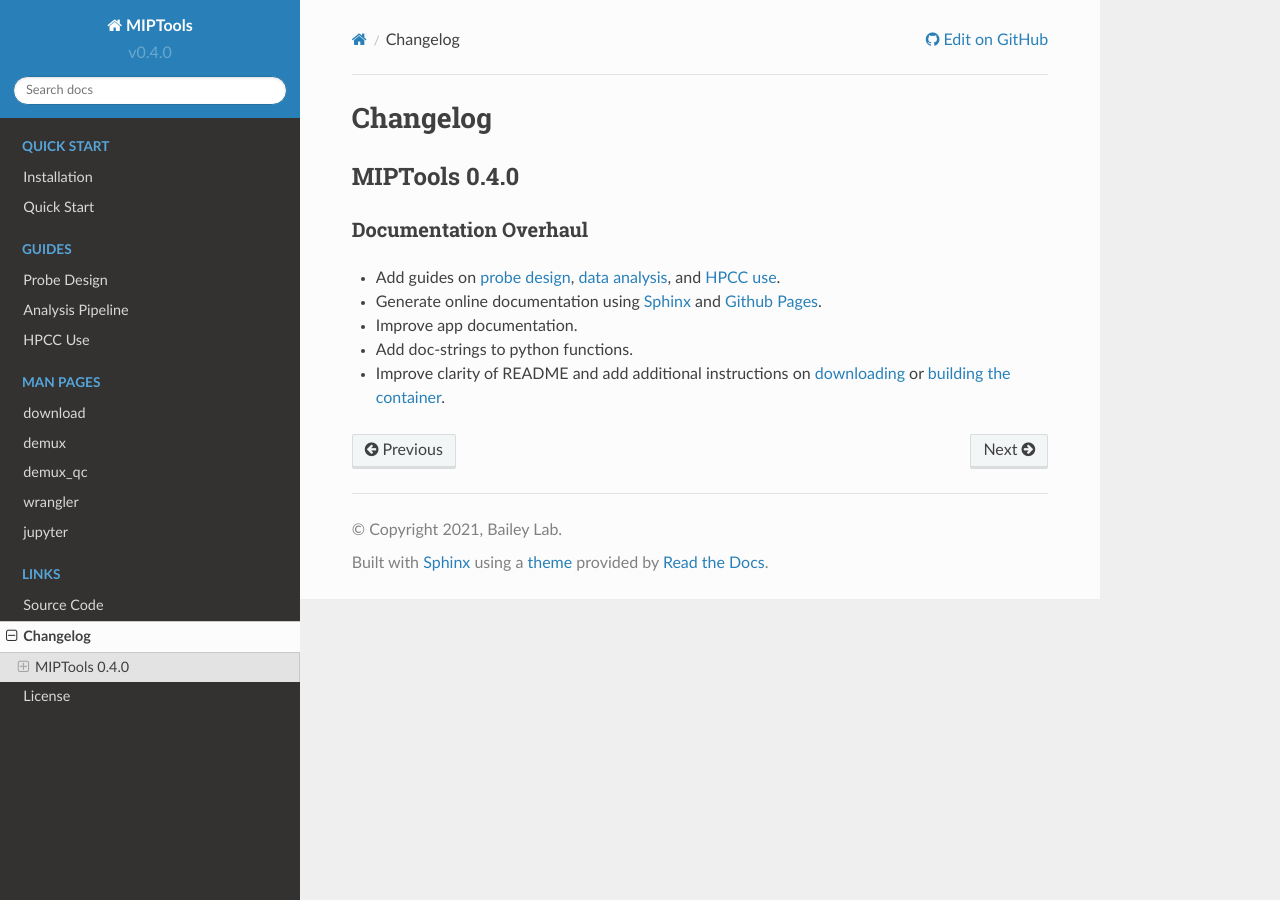
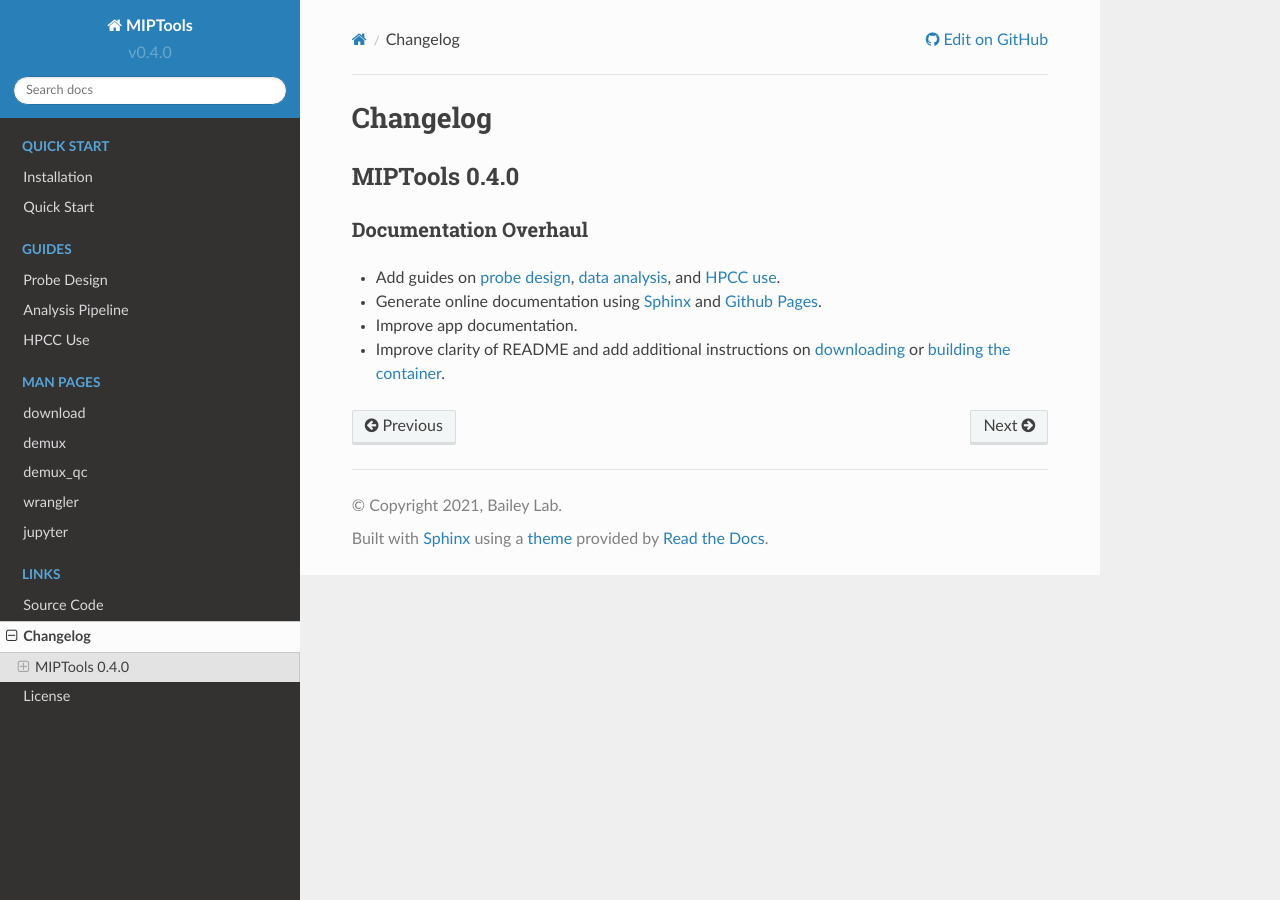
Before and after one commit to bailey-lab/MIPTools, a Sphinx documentation site: the page built from docs/CHANGELOG.rst, in a window 1280 px wide. Built offline with Sphinx 7.4.7 and the Read the Docs theme 2.0.0, drawn with Linux system fonts in a browser that asks for light colours.

Commit message:
Remove bullet from changelog

```diff
--- a/docs/CHANGELOG.rst
+++ b/docs/CHANGELOG.rst
@@ -15,7 +15,6 @@ Documentation Overhaul
    `Sphinx <https://www.sphinx-doc.org/en/master/index.html>`__ and
    `Github Pages <https://pages.github.com/>`__.
 -  Improve app documentation.
--  Add doc-strings to python functions.
 -  Improve clarity of README and add additional instructions on
    :ref:`downloading <installation:Quick Start>` or :ref:`building the
    container <installation:Install From Source>`.
```
